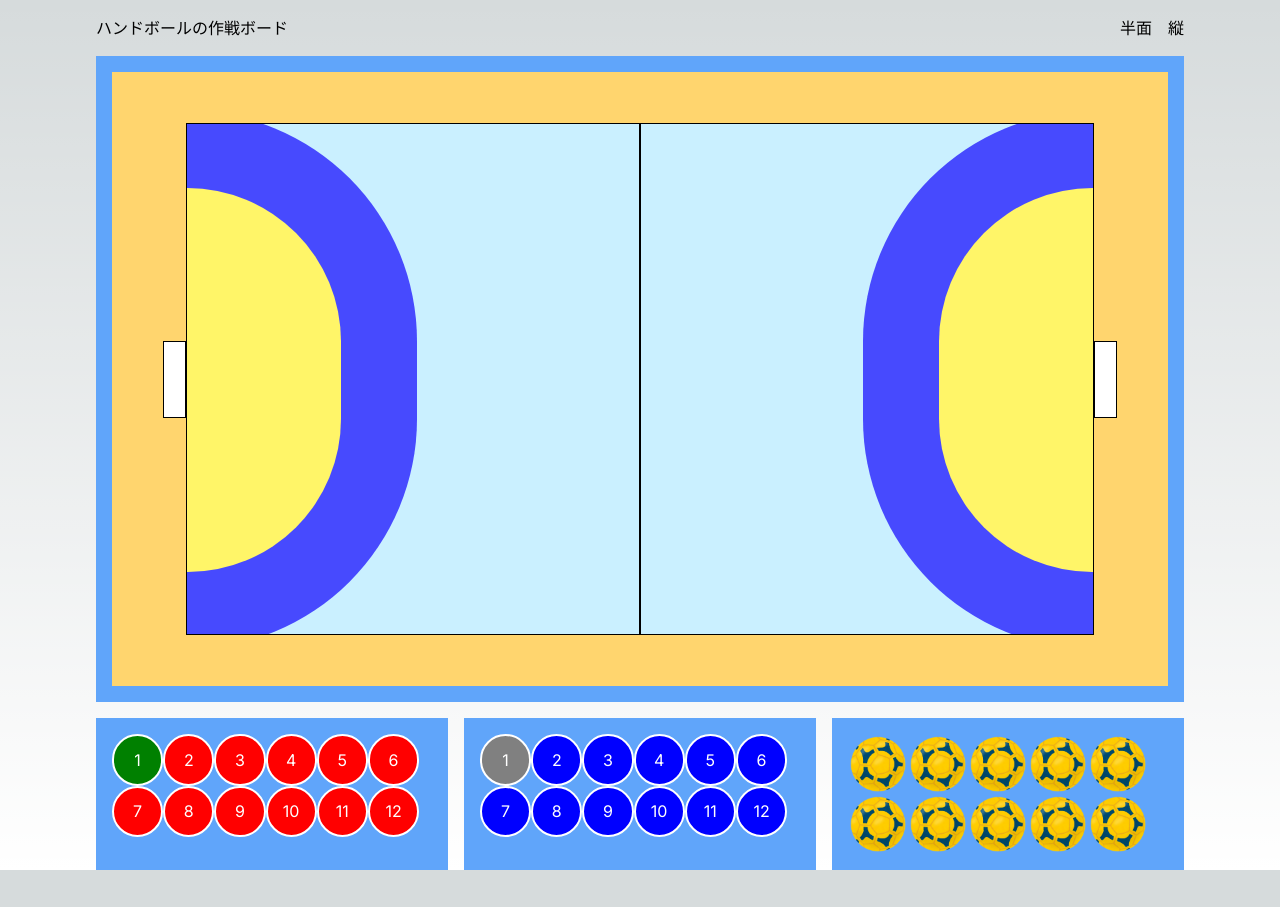
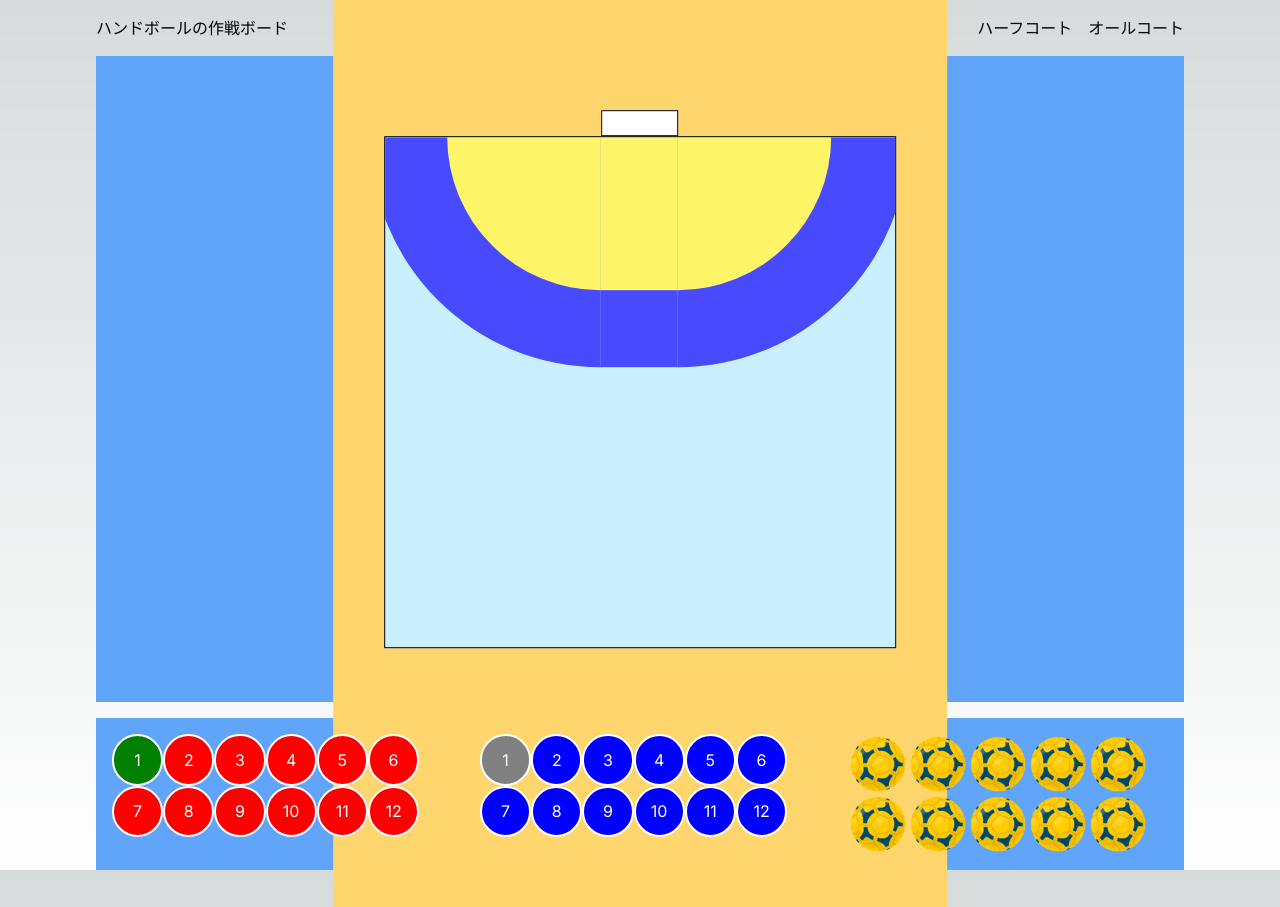
Before and after one commit to tocchi-739/handball-board, a Next.js app: page / in a window 1280 px wide. Before the commit the page ends 870 px from the top, so only its background shows below. Built offline with nearby package versions, Linux system fonts and the light colour scheme.

Commit message:
ハーフコートを作成し切り替えができるようにした

```diff
--- a/app/page.tsx
+++ b/app/page.tsx
@@ -1,17 +1,21 @@
 "use client";
+import { AllCourt } from "@/component/AllCourt";
 import { Balls } from "@/component/Balls";
-import { Court } from "@/component/Court";
+import { HalfCourt } from "@/component/HalfCourt";
 import { Header } from "@/component/Header";
 import { Player } from "@/component/Player";
 import Image from "next/image";
+import { useState } from "react";
 import Draggable from "react-draggable";
 
 export default function Home() {
+  const [isHalfCourt, setIsHalfCourt] = useState(true);
+
   return (
     <main className="flex min-h-screen flex-col items-center px-24 pt-4 gap-4">
-      <Header />
+      <Header setIsHalfCourt={setIsHalfCourt} />
       <div className="w-full p-4 bg-blue-400">
-        <Court />
+        {isHalfCourt ? <HalfCourt /> : <AllCourt />}
       </div>
       <div className="flex justify-between w-full gap-4">
         <div className="box-border p-4 bg-blue-400 w-1/3 flex-wrap">
--- a/component/Court.tsx
+++ b/component/AllCourt.tsx
@@ -1,10 +1,10 @@
 import "./styles/court.css";
 
-export const Court = () => {
+export const AllCourt = () => {
   return (
-    <div className="coat-wrapper">
+    <div className="court-wrapper">
       <div className="goal left-goal"></div>
-      <div className="coat">
+      <div className="court">
         <div className="line-6m">
           <div className="upper"></div>
           <div className="middle"></div>
@@ -16,7 +16,7 @@ export const Court = () => {
           <div className="lower"></div>
         </div>
       </div>
-      <div className="coat">
+      <div className="court">
         <div className="line-6m right">
           <div className="upper"></div>
           <div className="middle"></div>
--- /dev/null
+++ b/component/HalfCourt.tsx
@@ -0,0 +1,21 @@
+import "./styles/court.css";
+
+export const HalfCourt = () => {
+  return (
+    <div className="court-wrapper rotate">
+      <div className="goal left-goal"></div>
+      <div className="court">
+        <div className="line-6m">
+          <div className="upper"></div>
+          <div className="middle"></div>
+          <div className="lower"></div>
+        </div>
+        <div className="line-9m">
+          <div className="upper"></div>
+          <div className="middle"></div>
+          <div className="lower"></div>
+        </div>
+      </div>
+    </div>
+  );
+};
--- a/component/Header.tsx
+++ b/component/Header.tsx
@@ -1,13 +1,24 @@
-export const Header = () => {
+interface HeaderProps {
+  setIsHalfCourt: React.Dispatch<React.SetStateAction<boolean>>;
+}
+
+export const Header: React.FC<HeaderProps> = ({ setIsHalfCourt }) => {
+  const switchHalfCourt = () => {
+    setIsHalfCourt(true);
+  };
+  const switchAllCourt = () => {
+    setIsHalfCourt(false);
+  };
+
   return (
     <header className="w-full flex justify-between">
       <h1>ハンドボールの作戦ボード</h1>
       <ul className="flex gap-4">
         <li>
-          <button>半面</button>
+          <button onClick={switchHalfCourt}>ハーフコート</button>
         </li>
         <li>
-          <button>縦</button>
+          <button onClick={switchAllCourt}>オールコート</button>
         </li>
       </ul>
     </header>
--- a/component/styles/court.css
+++ b/component/styles/court.css
@@ -1,7 +1,7 @@
 :root {
   --main-size: 40vw;
 }
-.coat-wrapper {
+.court-wrapper {
   background-image: radial-gradient(
     circle,
     rgba(255, 242, 58, 1),
@@ -12,7 +12,12 @@
   justify-content: center;
   padding: calc(var(--main-size) / 10);
 }
-.coat {
+
+.rotate {
+  transform: rotate(90deg);
+}
+
+.court {
   width: var(--main-size);
   height: var(--main-size);
   background: rgb(202, 240, 255);
```
